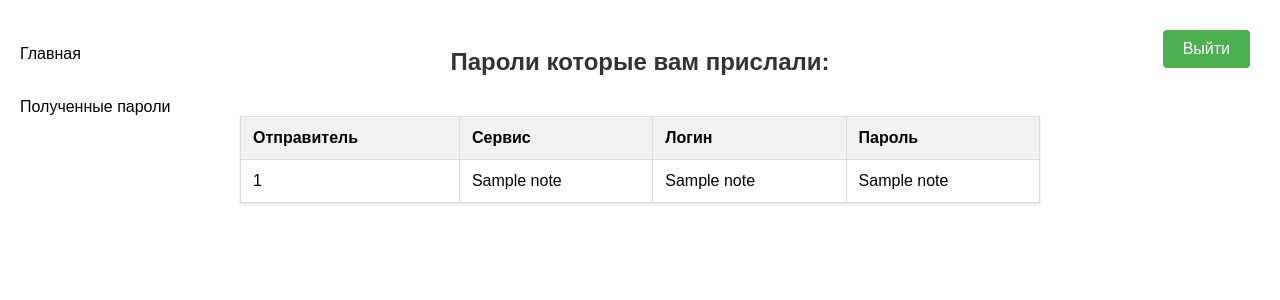
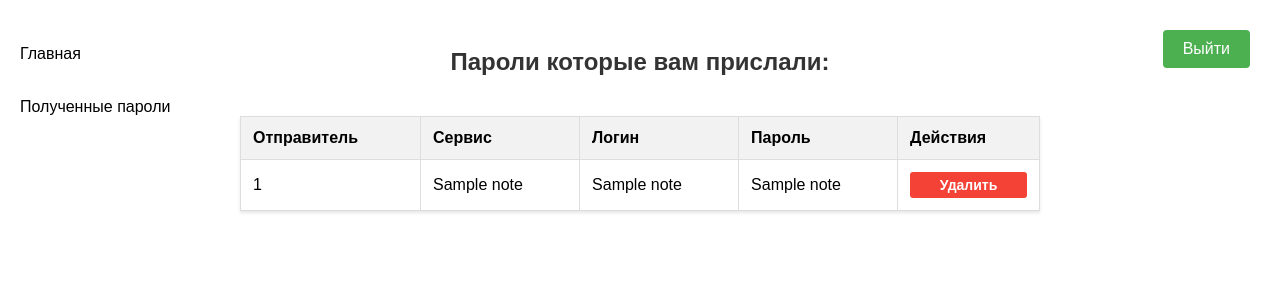
Before and after one commit to Timofey-make/Password_manager_FastAPI, a Python web app: template src/templates/view-password.html in a window 1280 px wide. Shown: the top 300 px of the page. Run offline with Jinja, Linux system fonts and the light colour scheme; the template is opened without the code that fills it: most values are stand-ins (such as "Sample title", 1, 10 or a date in 2020).

Commit message:
Улучшен шейринг паролей

```diff
--- a/src/templates/view-password.html
+++ b/src/templates/view-password.html
@@ -17,6 +17,7 @@
             <th>Сервис</th>
             <th>Логин</th>
             <th>Пароль</th>
+            <th>Действия</th>
         </tr>
 
         {% for note in notes %}
@@ -25,6 +26,17 @@
             <td>{{ note[1] }}</td>
             <td>{{ note[2] }}</td>
             <td>{{ note[3] }}</td>
+            <td>
+                <form action="/delete-share" method="post" style="display: inline;">
+                    <input type="hidden" name="sendername" value="{{ note[0] }}">
+                    <input type="hidden" name="name" value="{{ note[1] }}">
+                    <input type="hidden" name="username" value="{{ note[2] }}">
+                    <button type="submit" class="action-btn delete-btn"
+                            onclick="return confirm('Вы точно хотите удалить этот пароль?')">
+                        Удалить
+                    </button>
+                </form>
+            </td>
         </tr>
         {% endfor %}
     </table>
```
Also changed, not shown: src/main.py (+14 -0 lines).
